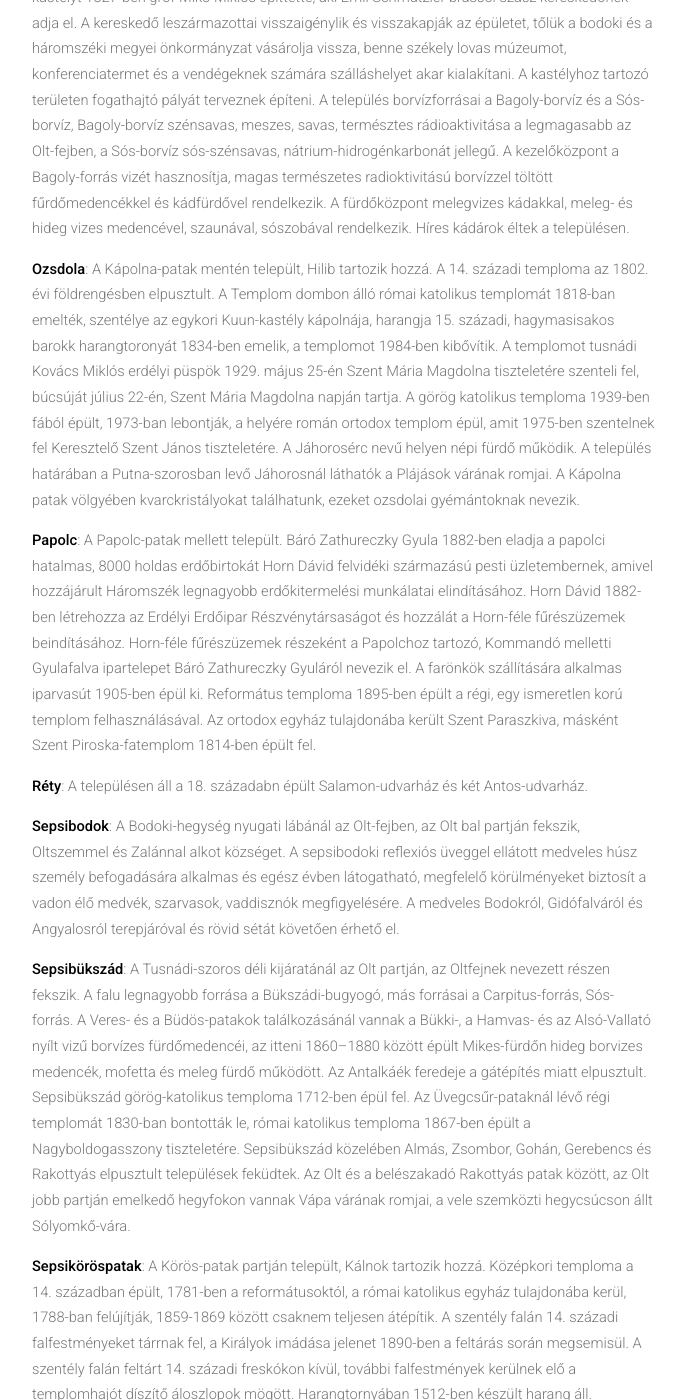
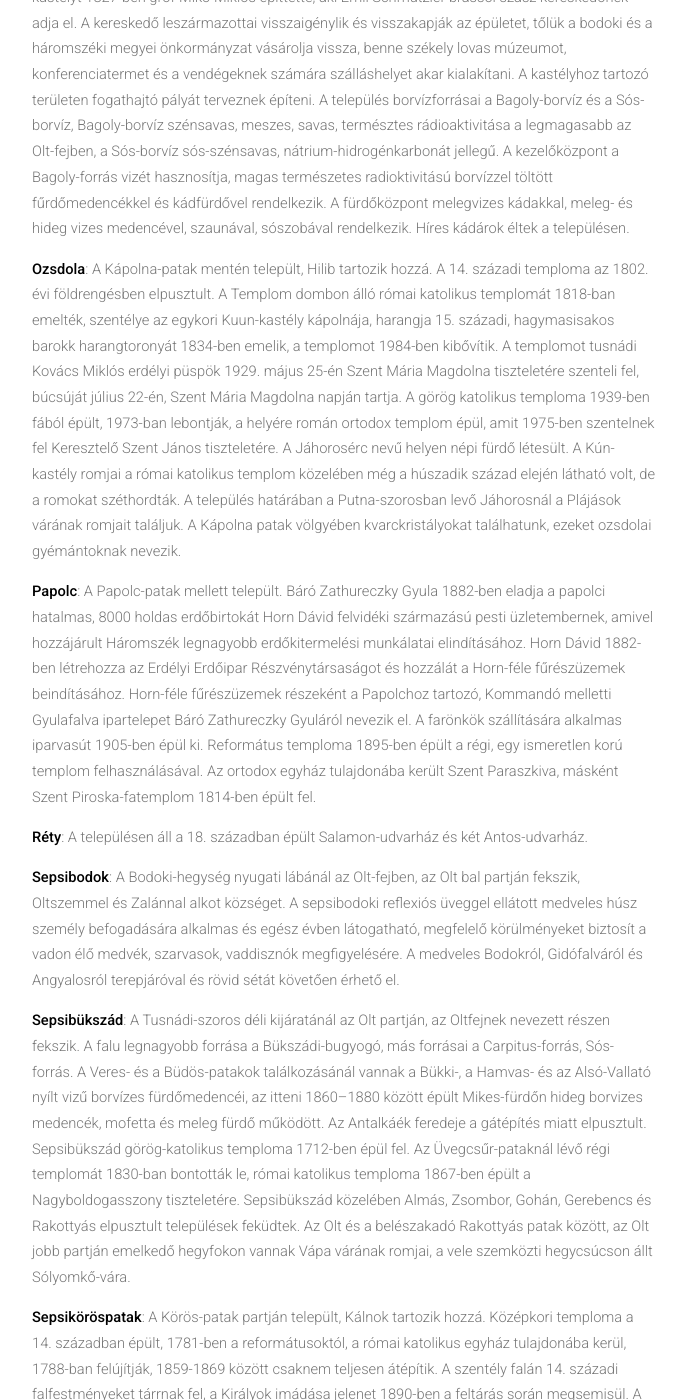
Before and after one commit to siculia/siculia.github.io, a Jekyll site: the page built from siculia-haromszek.html, in a window 1280 px wide and 1400 px high, scrolled down 13512 px. Shown: the whole window, without its empty margins (128-814 px from the left). Built offline with Jekyll 4.4.1, drawn with Linux system fonts in a browser that asks for light colours; nearby versions of some CDN libraries; library files that are not in the unit come from our copies.

Commit message:
Ozsdola+++

```diff
--- a/siculia-haromszek.html
+++ b/siculia-haromszek.html
@@ -94,9 +94,9 @@ layout: default
 							<p style="text-align: left;"><b>Nyújtód</b>: Régi temploma a 15. században épült, kőböl faragott szenteltvíztartóján az 1553-as évszám szerepel. A templomot az 1802-es földrengés megrongálja, 1821-ben kijavítják. A templomot cseréppel fedett kőfal veszi körbe, templomtornya 1863-1872 között épült. Búcsúja június 27-én, Szent László király napján van.</p>
 							<p style="text-align: left;"><b>Ojtoz</b>: Római katolikus temploma 1824-ben épült, búcsúja január 20-án Szent Fábián és Sebestyén napján van. A falutól két kilométerre északkeletre, a Rakottyás sziklagerincén áll a Rákóczi-vár. A település közelében lévő halastavakban pisztrángokat tenyésztenek.</p>
 							<p style="text-align: left;"><b>Oltszem</b>: Az Olt völgyében fekszik, közigazgatásilag Bodok községhez tartozik. Az oltszemi Mikó-kastélyt 1827-ben gróf Mikó Miklós építtette, aki Emil Schmutzler brassói szász kereskedőnek adja el. A kereskedő leszármazottai visszaigénylik és visszakapják az épületet, tőlük a bodoki és a háromszéki megyei önkormányzat vásárolja vissza, benne székely lovas múzeumot, konferenciatermet és a vendégeknek számára szálláshelyet akar kialakítani. A kastélyhoz tartozó területen fogathajtó pályát terveznek építeni. A település borvízforrásai a Bagoly-borvíz és a Sós-borvíz, Bagoly-borvíz szénsavas, meszes, savas, természtes rádioaktivitása a legmagasabb az Olt-fejben, a Sós-borvíz sós-szénsavas, nátrium-hidrogénkarbonát jellegű. A kezelőközpont a Bagoly-forrás vizét hasznosítja, magas természetes radioktivitású borvízzel töltött fűrdőmedencékkel és kádfürdővel rendelkezik. A fürdőközpont melegvizes kádakkal, meleg- és hideg vizes medencével, szaunával, sószobával rendelkezik. Híres kádárok éltek a településen.</p>
-							<p style="text-align: left;"><b>Ozsdola</b>: A Kápolna-patak mentén települt, Hilib tartozik hozzá. A 14. századi temploma az 1802. évi földrengésben elpusztult. A Templom dombon álló római katolikus templomát 1818-ban emelték, szentélye az egykori Kuun-kastély kápolnája, harangja 15. századi, hagymasisakos barokk harangtoronyát 1834-ben emelik, a templomot 1984-ben kibővítik. A templomot tusnádi Kovács Miklós erdélyi püspök 1929. május 25-én Szent Mária Magdolna tiszteletére szenteli fel, búcsúját július 22-én, Szent Mária Magdolna napján tartja. A  görög katolikus temploma 1939-ben fából épült, 1973-ban lebontják, a helyére román ortodox templom épül, amit 1975-ben szentelnek fel Keresztelő Szent János tiszteletére. A Jáhorosérc nevű helyen népi fürdő működik. A település határában a Putna-szorosban levő Jáhorosnál láthatók a Plájások várának romjai. A Kápolna patak völgyében kvarckristályokat találhatunk, ezeket ozsdolai gyémántoknak nevezik.</p>
+							<p style="text-align: left;"><b>Ozsdola</b>: A Kápolna-patak mentén települt, Hilib tartozik hozzá. A 14. századi temploma az 1802. évi földrengésben elpusztult. A Templom dombon álló római katolikus templomát 1818-ban emelték, szentélye az egykori Kuun-kastély kápolnája, harangja 15. századi, hagymasisakos barokk harangtoronyát 1834-ben emelik, a templomot 1984-ben kibővítik. A templomot tusnádi Kovács Miklós erdélyi püspök 1929. május 25-én Szent Mária Magdolna tiszteletére szenteli fel, búcsúját július 22-én, Szent Mária Magdolna napján tartja. A  görög katolikus temploma 1939-ben fából épült, 1973-ban lebontják, a helyére román ortodox templom épül, amit 1975-ben szentelnek fel Keresztelő Szent János tiszteletére. A Jáhorosérc nevű helyen népi fürdő létesült. A Kún-kastély romjai a római katolikus templom közelében még a húszadik század elején látható volt, de a romokat széthordták. A település határában a Putna-szorosban levő Jáhorosnál a Plájások várának romjait találjuk. A Kápolna patak völgyében kvarckristályokat találhatunk, ezeket ozsdolai gyémántoknak nevezik.</p>
 							<p style="text-align: left;"><b>Papolc</b>: A Papolc-patak mellett települt. Báró Zathureczky Gyula 1882-ben eladja a papolci hatalmas, 8000 holdas erdőbirtokát Horn Dávid felvidéki származású pesti üzletembernek, amivel hozzájárult Háromszék legnagyobb erdőkitermelési munkálatai elindításához. Horn Dávid 1882-ben létrehozza az Erdélyi Erdőipar Részvénytársaságot és hozzálát a Horn-féle fűrészüzemek beindításához. Horn-féle fűrészüzemek részeként a Papolchoz tartozó, Kommandó melletti Gyulafalva ipartelepet Báró Zathureczky Gyuláról nevezik el. A farönkök szállítására alkalmas iparvasút 1905-ben épül ki. Református temploma 1895-ben épült a régi, egy ismeretlen korú templom felhasználásával. Az ortodox egyház tulajdonába került Szent Paraszkiva, másként Szent Piroska-fatemplom 1814-ben épült fel.</p>
-							<p style="text-align: left;"><b>Réty</b>: A településen áll a 18. századabn épült Salamon-udvarház és két Antos-udvarház.</p>
+							<p style="text-align: left;"><b>Réty</b>: A településen áll a 18. században épült Salamon-udvarház és két Antos-udvarház.</p>
 							<p style="text-align: left;"><b>Sepsibodok</b>: A Bodoki-hegység nyugati lábánál az Olt-fejben, az Olt bal partján fekszik, Oltszemmel és Zalánnal alkot községet. A sepsibodoki reflexiós üveggel ellátott medveles húsz személy befogadására alkalmas és egész évben látogatható, megfelelő körülményeket biztosít a vadon élő medvék, szarvasok, vaddisznók megfigyelésére.  A medveles Bodokról, Gidófalváról és Angyalosról terepjáróval és rövid sétát követően érhető el.</p>
 							<p style="text-align: left;"><b>Sepsibükszád</b>: A Tusnádi-szoros déli kijáratánál az Olt partján, az Oltfejnek nevezett részen fekszik. A falu legnagyobb forrása a Bükszádi-bugyogó, más forrásai a Carpitus-forrás, Sós-forrás. A Veres- és a Büdös-patakok találkozásánál vannak a Bükki-, a Hamvas- és az Alsó-Vallató nyílt vizű borvízes fürdőmedencéi, az itteni 1860–1880 között épült Mikes-fürdőn hideg borvizes medencék, mofetta és meleg fürdő működött. Az Antalkáék feredeje a gátépítés miatt elpusztult. Sepsibükszád görög-katolikus temploma 1712-ben épül fel. Az Üvegcsűr-pataknál lévő régi templomát 1830-ban bontották le, római katolikus temploma 1867-ben épült a Nagyboldogasszony tiszteletére. Sepsibükszád közelében Almás, Zsombor, Gohán, Gerebencs és Rakottyás elpusztult települések feküdtek. Az Olt és a belészakadó Rakottyás patak között, az Olt jobb partján emelkedő hegyfokon vannak Vápa várának romjai, a vele szemközti hegycsúcson állt Sólyomkő-vára.</p>
 							<p style="text-align: left;"><b>Sepsiköröspatak</b>: A Körös-patak partján települt, Kálnok tartozik hozzá. Középkori temploma a 14. században épült, 1781-ben a reformátusoktól, a római katolikus egyház tulajdonába kerül, 1788-ban felújítják, 1859-1869 között csaknem teljesen átépítik. A szentély falán 14. századi falfestményeket tárrnak fel, a Királyok imádása jelenet 1890-ben a feltárás során megsemisül. A szentély falán feltárt 14. századi freskókon kívül, további falfestmények kerülnek elő a templomhajót díszítő áloszlopok mögött. Harangtornyában 1512-ben készült harang áll. Református temploma 1820-ban épül. A településtől északkeletre, Sepsiköröspatak és Sepsikálnok között félúton áll a Veres barátok tornya, másként a Veres barátok temploma, amelynek hajója teljesen elpusztult, csak sokszög záródású szentélyének alapjai maradtak meg. Reneszánsz műemléke a Kálnoky-kastély jelenleg felújítás alatt áll.</p>
```
